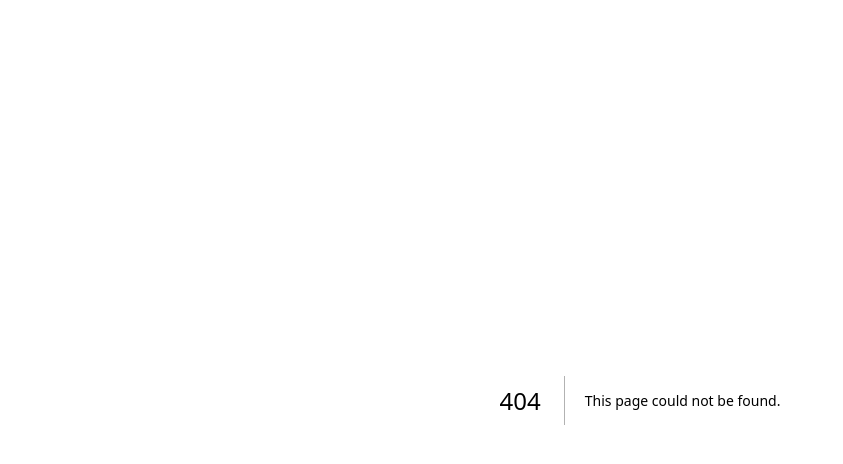
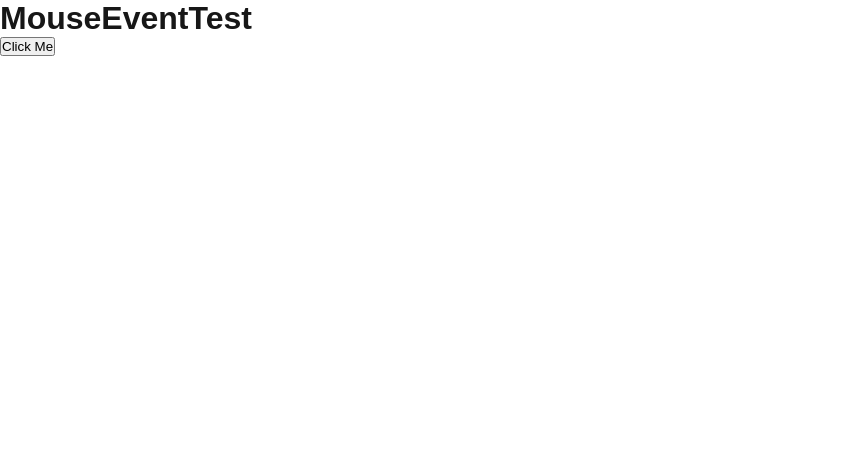
Before and after one commit to citron03/practice-next-15, a Next.js app: page /mouse-event-test in a window 1280 px wide. Before the commit this address had no page. Shown: the top 464 px of the page, without its empty margins (0-843 px from the left). Built offline with nearby package versions, Linux system fonts and the light colour scheme.

Commit message:
mouse event order test

```diff
--- /dev/null
+++ b/app/mouse-event-test/page.tsx
@@ -0,0 +1,22 @@
+"use client";
+
+const MouseEventTest = () => {
+  const logEvent = (eventName: string) => {
+    console.log(eventName);
+  };
+
+  return (
+    <div>
+      <h1>MouseEventTest</h1>
+      <button
+        onMouseDown={() => logEvent("MouseDown")}
+        onMouseUp={() => logEvent("MouseUp")}
+        onClick={() => logEvent("Click")}
+      >
+        Click Me
+      </button>
+    </div>
+  );
+};
+
+export default MouseEventTest;
```
